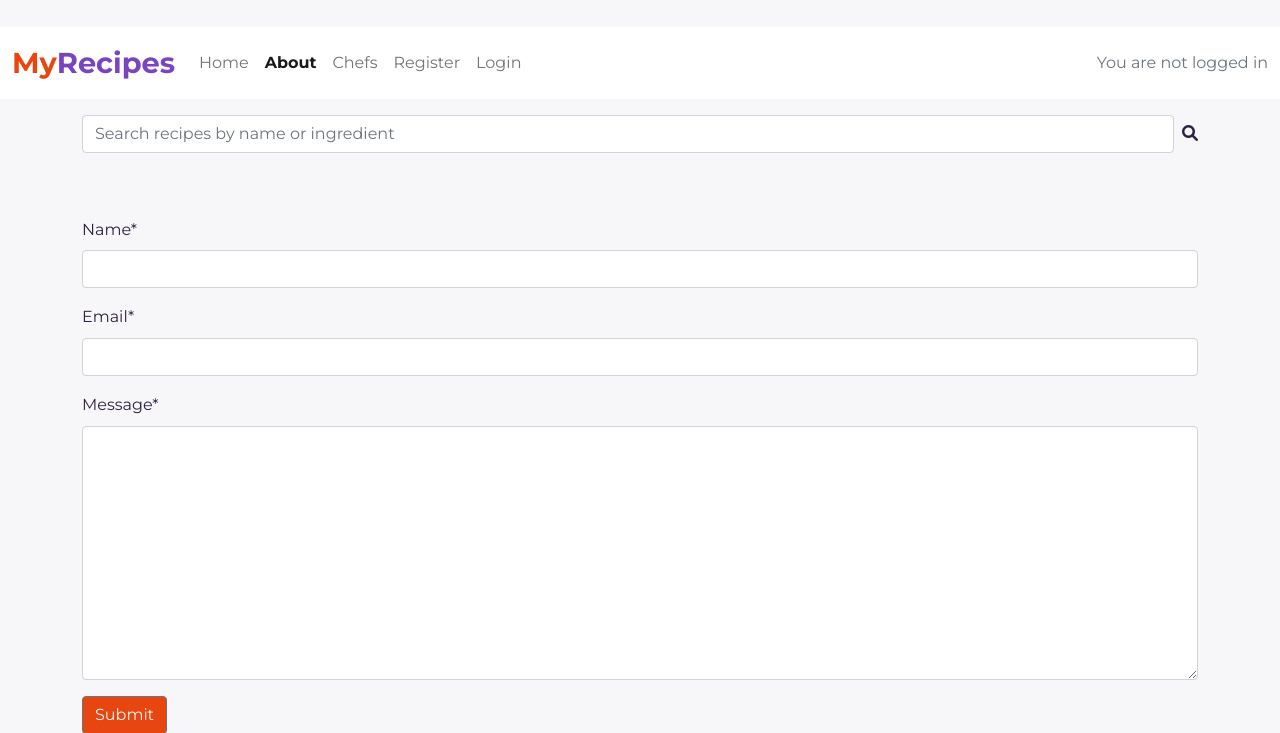
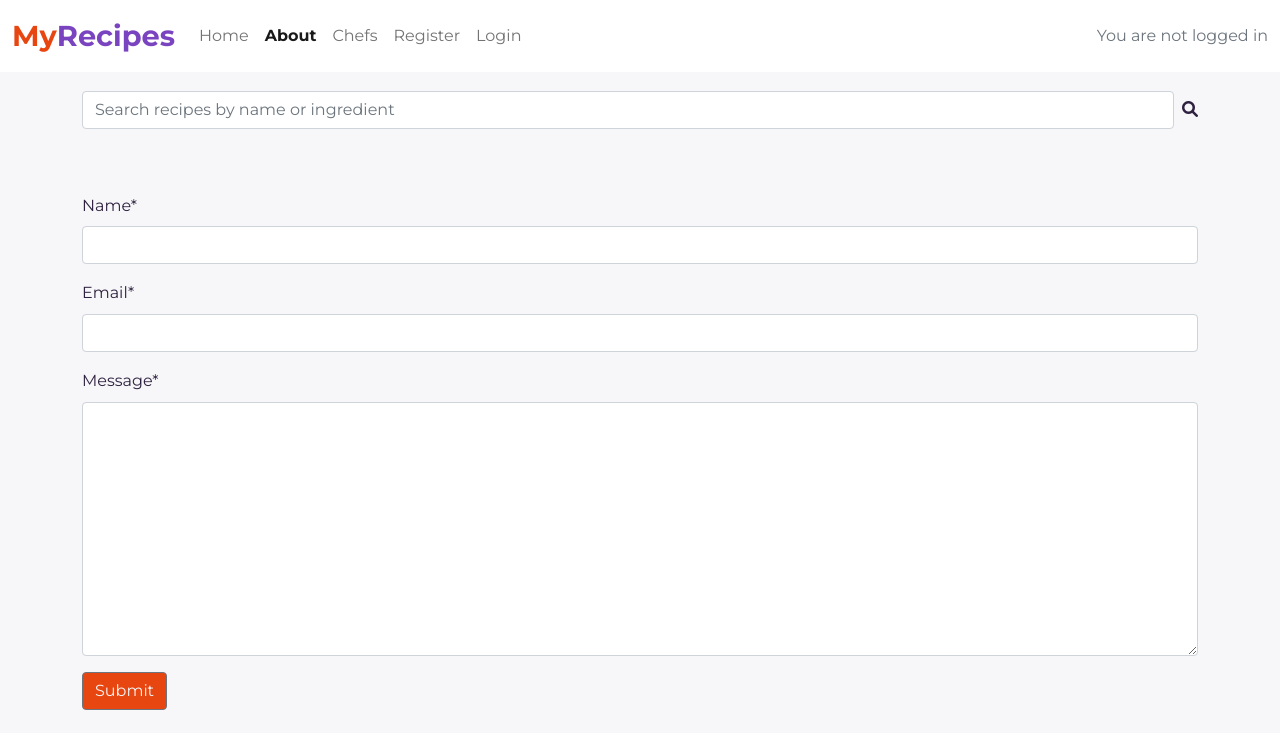
Before and after one commit to gerasoa/MyRecipeBook, a Django app: page /about/ in a window 1280 px wide. Shown: the top 733 px of the page. Run offline with Django 4.2, Linux system fonts and the light colour scheme; data that the repository does not hold is empty; some libraries are stand-ins or nearby versions.

Commit message:
Fix navbar positioning and adjust container margin for improved layout

```diff
--- a/templates/base.html
+++ b/templates/base.html
@@ -28,7 +28,7 @@
 
 <body class="d-flex flex-column h-100 main-bg">
     <!-- Navigation -->
-    <nav class="navbar navbar-expand-lg navbar-light bg-white">
+    <nav class="navbar navbar-expand-lg navbar-light bg-white fixed-top">
         <div class="container-fluid">
             <a class="navbar-brand" href="{% url 'home' %}">
                 <span class="brand-logo"><span class="red-o">My</span>Recipes</span>
@@ -80,7 +80,7 @@
         </div>
     </nav>
     <!-- displaying Django messages -->
-    <div class="container">
+    <div class="container mt-5">
         <div class="row mt-3">
             <div class="col-md-12">
                 <form class="d-flex" method="get" action="{% url 'search_recipes' %}">
```
